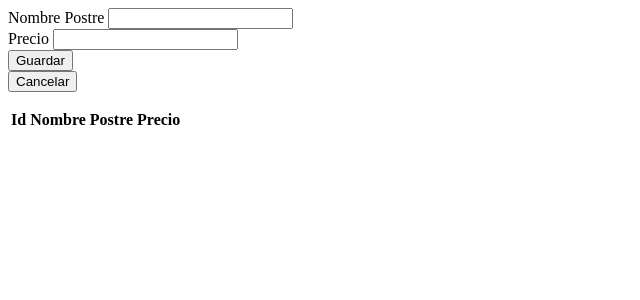
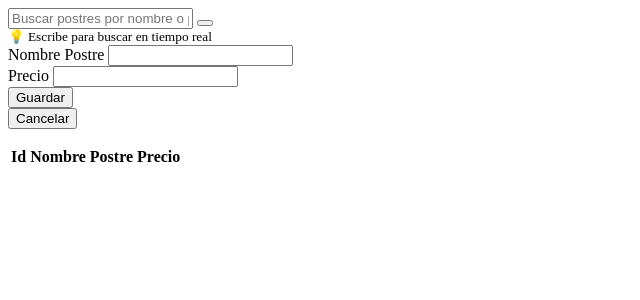
Before and after one commit to Deibycalderon777/asPractica1, a Flask app: page /postres in a window 1280 px wide. Shown: the top 300 px of the page, without its empty margins (0-640 px from the left). Run offline with Flask 3, Linux system fonts and the light colour scheme; lists and menus that the app fills with data are empty.

Commit message:
Update postres.html

```diff
--- a/templates/postres.html
+++ b/templates/postres.html
@@ -1,3 +1,23 @@
+<div class="mb-3">
+    <div class="input-group">
+        <span class="input-group-text">
+            <i class="bi bi-search"></i>
+        </span>
+        <input type="text"
+               class="form-control"
+               id="txtBuscarPostre"
+               placeholder="Buscar postres por nombre o precio...">
+        <button type="button"
+                class="btn btn-outline-secondary"
+                id="btnLimpiarPostre"
+                title="Limpiar búsqueda">
+            <i class="bi bi-x"></i>
+        </button>
+    </div>
+    <small class="text-muted">💡 Escribe para buscar en tiempo real</small>
+</div>
+
+
 <form id="frmPostre" method="post">
     <div class="mb-1">
         <label>Nombre Postre</label>
```
